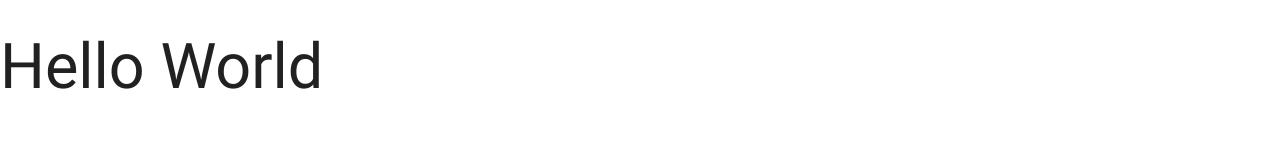
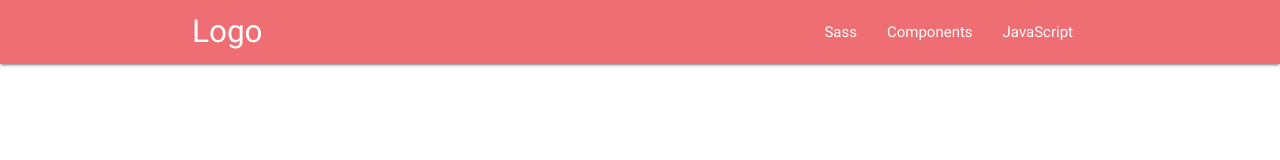
Before and after one commit to SamuellTS/MaterialProject, a plain HTML site: page index.html in a window 1280 px wide. Drawn offline with nearby package versions, Linux system fonts and the light colour scheme.

Commit message:
NavBar Added

```diff
--- a/index.html
+++ b/index.html
@@ -12,7 +12,16 @@
 
     <body>
 
-        <h1>Hello World</h1>
+        <nav>
+            <div class="nav-wrapper container">
+            <a href="#" class="brand-logo">Logo</a>
+                <ul id="nav-mobile" class="right hide-on-med-and-down">
+                    <li><a href="sass.html">Sass</a></li>
+                    <li><a href="badges.html">Components</a></li>
+                    <li><a href="collapsible.html">JavaScript</a></li>
+                </ul>
+            </div>
+        </nav>
 
       <!--Import jQuery before materialize.js-->
       <script type="text/javascript" src="https://code.jquery.com/jquery-3.2.1.min.js"></script>
```
